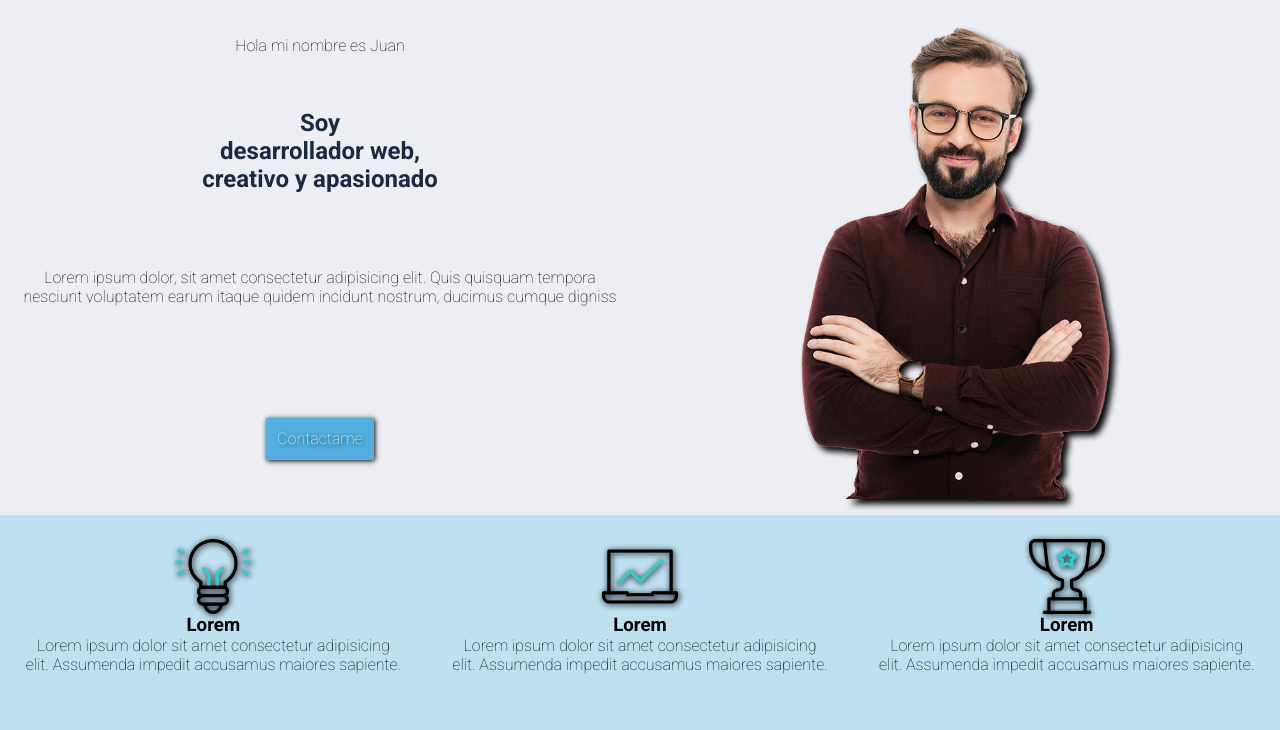
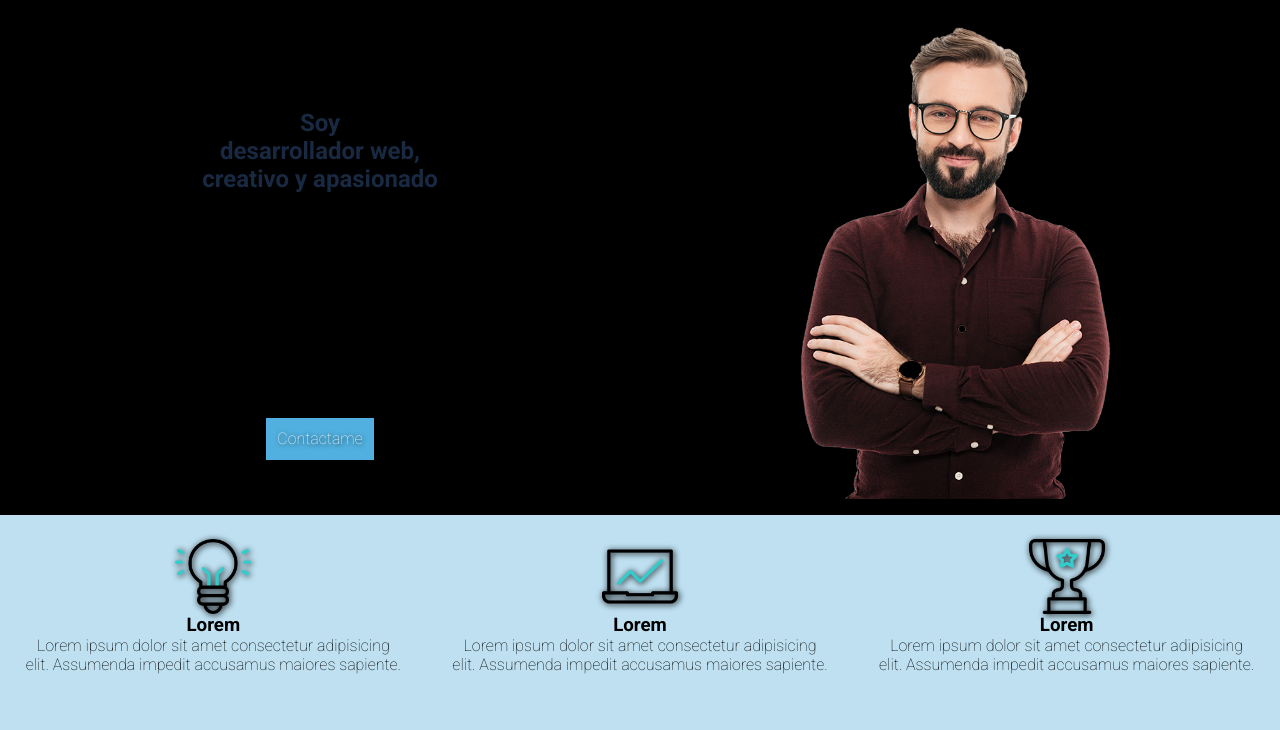
Before and after one commit to LeonardoMurua/proyecto-master, a plain HTML site: page index.html in a window 1280 px wide. Shown: the part 70-800 px from the top of the page. Drawn offline with Linux system fonts and the light colour scheme.

Commit message:
version de fondo oscuro del proyecto

```diff
--- a/css/styles.css
+++ b/css/styles.css
@@ -9,7 +9,7 @@
 /* estilos generales */
 
 body{
-    background-color: #ECEEF3;
+    background-color: black;
     font-family: 'Roboto', sans-serif;
 }
 
```
